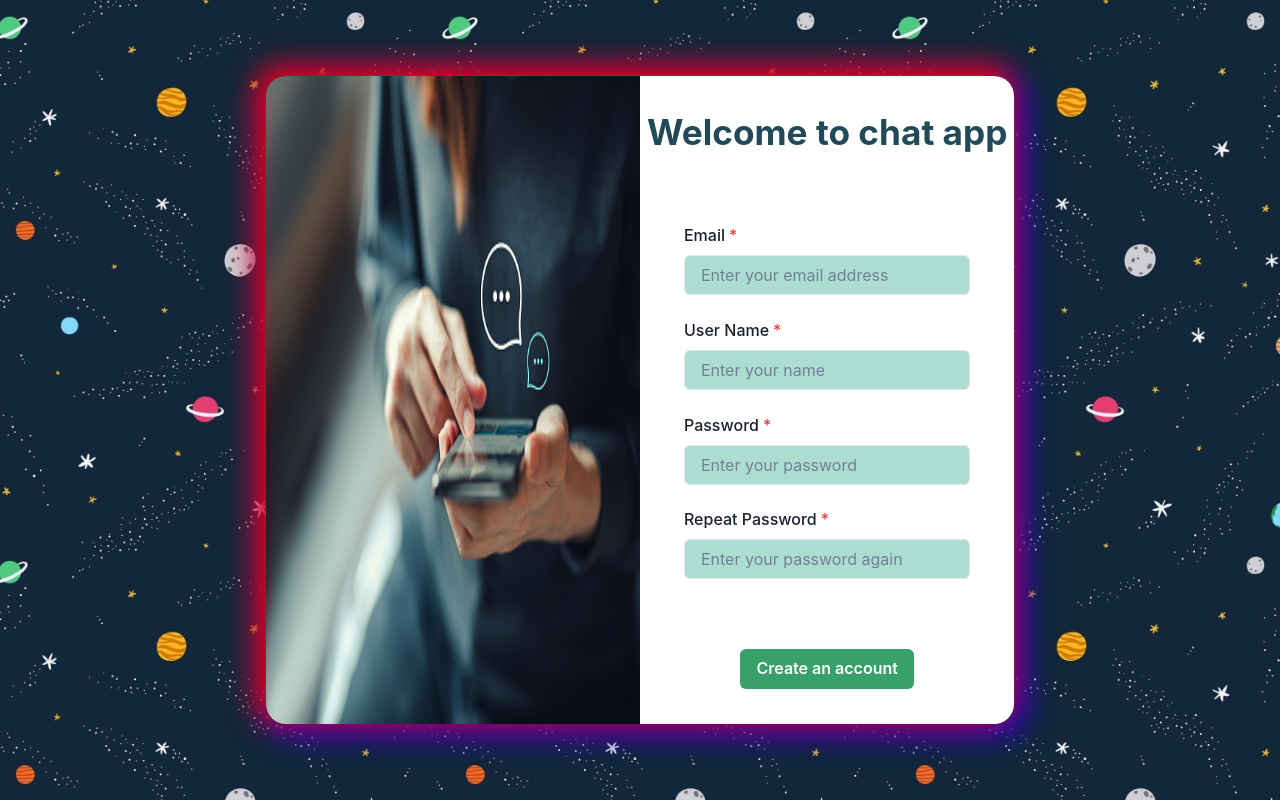
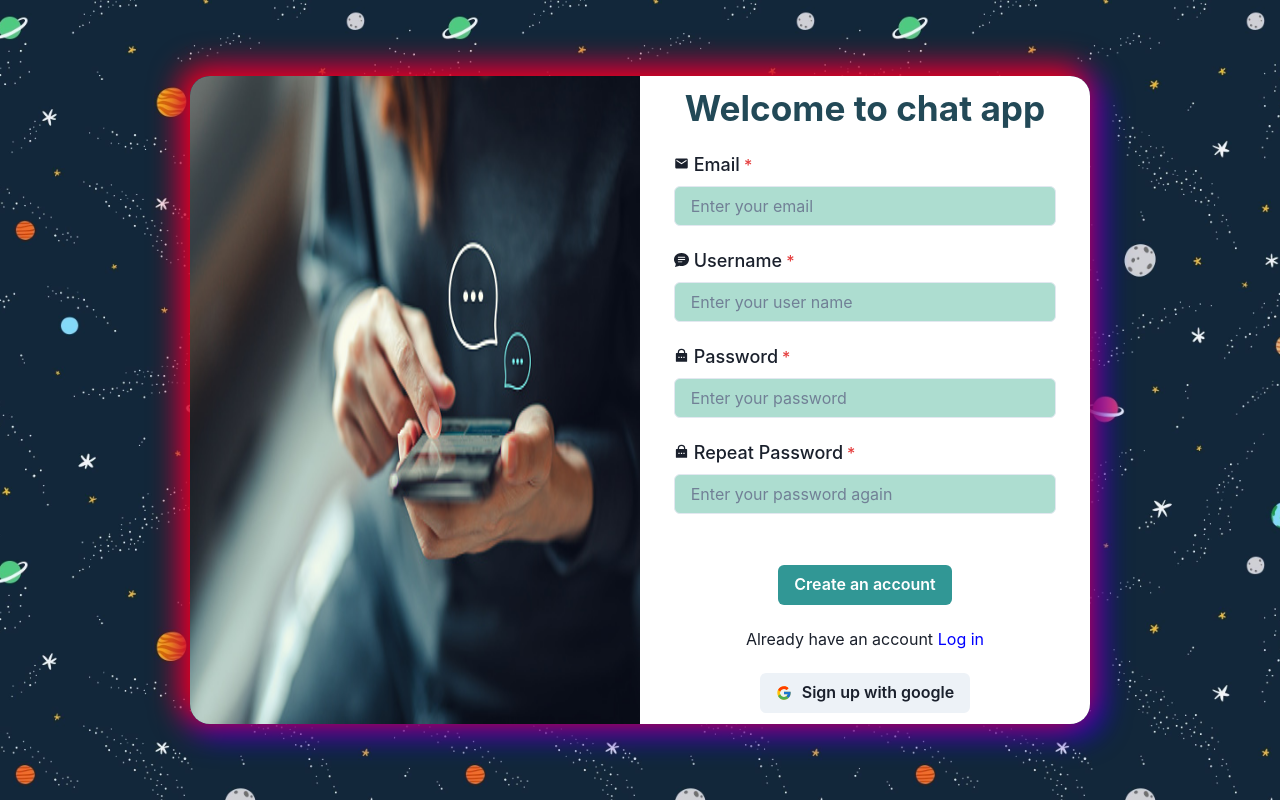
Before and after one commit to moinur-rahman/NetworkNexus_client, a Next.js app in the folder client/: page /registration in a window 1280 px wide. Built offline with nearby package versions, Linux system fonts and the light colour scheme.

Commit message:
React hook form added and form design

```diff
--- a/client/package.json
+++ b/client/package.json
@@ -15,7 +15,9 @@
     "framer-motion": "^7.5.3",
     "next": "12.3.1",
     "react": "18.2.0",
-    "react-dom": "18.2.0"
+    "react-dom": "18.2.0",
+    "react-hook-form": "^7.37.0",
+    "react-icons": "^4.6.0"
   },
   "devDependencies": {
     "@types/node": "18.8.3",
--- a/client/src/components/RegistrationPage/ImageBox.tsx
+++ b/client/src/components/RegistrationPage/ImageBox.tsx
@@ -3,8 +3,8 @@ import { Box } from "@chakra-ui/react";
 
 const ImageBox: React.FC = () => {
   return (
-    <Box width={"50%"} height={"100%"} position={"relative"} display={{base:"none",md:"inherit"}}>
-      <Image src={"/images/chat.jpg"} alt={"chat-image"} layout={"fill"} />
+    <Box width={"50%"} height={"100%"} position={"relative"} display={{base:"none",form:"inherit"}}>
+      <Image src={"/images/chat.jpg"} alt={"chat-image"} layout={"fill"}/>
     </Box>
   );
 };
--- a/client/src/components/RegistrationPage/InputBox.tsx
+++ /dev/null
@@ -1,24 +0,0 @@
-import { FormControl, FormLabel, Input } from "@chakra-ui/react";
-
-type InputBoxProps = {
-    labelName: string,
-    inputName: string,
-    inputType: "email" | "password" | "text",
-    inputPlaceHolder:string
-};
-
-const InputBox: React.FC<InputBoxProps> = ({
-    labelName,
-    inputName,
-    inputType,
-    inputPlaceHolder
-}) => {
-    return (
-        <FormControl width={"85%"} isRequired>
-            <FormLabel>{labelName}</FormLabel>
-            <Input name={inputName} type={inputType} backgroundColor={"#ADDDD0"} placeholder={inputPlaceHolder}/>
-        </FormControl>
-    );
-};
-
-export default InputBox;
--- a/client/src/components/RegistrationPage/RegistrationContainer.tsx
+++ b/client/src/components/RegistrationPage/RegistrationContainer.tsx
@@ -6,7 +6,7 @@ const RegistrationContainer: React.FC = () => {
   return (
     <Center width={"90%"} height={"90%"}>
       <Flex
-        width={{ base: "100%", lg: "65%" }}
+        width={{ base: "500px", form: "900px" }}
         height={"90%"}
         borderRadius={"20px"}
         overflow={"hidden"}
--- a/client/src/components/RegistrationPage/RegistrationForm.tsx
+++ b/client/src/components/RegistrationPage/RegistrationForm.tsx
@@ -1,48 +1,153 @@
-import { Button, Center, Heading } from "@chakra-ui/react";
-import InputBox from "./InputBox";
+import Link from "next/link";
+import {
+  Button,
+  Center,
+  FormControl,
+  FormLabel,
+  Heading,
+  Input,
+  Text,
+} from "@chakra-ui/react";
+import { SubmitHandler, useForm } from "react-hook-form";
+import { MdEmail } from "react-icons/md";
+import { RiLockPasswordFill } from "react-icons/ri";
+import { BsFillChatTextFill } from "react-icons/bs";
+import { FcGoogle } from "react-icons/fc";
+
+type FormValues = {
+  email: string;
+  name: string;
+  password: string;
+  repeatPassword: string;
+};
 
 const RegistrationForm: React.FC = () => {
+  const { register, handleSubmit } = useForm<FormValues>();
+
+  const onSubmit: SubmitHandler<FormValues> = (data) => console.log(data);
+
   return (
     <Center
       background={"white"}
-      width={{base:"100%",md:"50%"}}
+      width={{ base: "100%", form: "50%" }}
       height={"100%"}
       flexDirection={"column"}
       justifyContent={"space-around"}
     >
-      <Heading color={"#224957"} fontSize={{md:"1.8rem",lg:"2.2rem"}}>Welcome to chat app</Heading>
+      <Heading color={"#224957"} fontSize={{ md: "1.8rem", lg: "2.2rem" }}>
+        Welcome to chat app
+      </Heading>
+      <form
+        style={{ height: "70%", width: "100%" }}
+        onSubmit={handleSubmit(onSubmit)}
+      >
         <Center
+          width={"100%"}
+          height={"100%"}
           flexDirection={"column"}
-        width={"90%"}
-        height={"55%"}
           justifyContent={"space-between"}
         >
-        <InputBox
-          labelName={"Email"}
-          inputName={"email"}
-          inputType={"email"}
-          inputPlaceHolder={"Enter your email address"}
+          <Center
+            width={"100%"}
+            height={"80%"}
+            flexDirection={"column"}
+            justifyContent={"space-between"}
+          >
+            <FormControl width={"85%"} isRequired>
+              <FormLabel>
+                <Text
+                  display={"inline-block"}
+                  marginRight={"5px"}
+                  fontSize={"15px"}
+                >
+                  <MdEmail />
+                </Text>
+                <Text display={"inline-block"} fontSize={"18px"}>
+                  Email
+                </Text>
+              </FormLabel>
+              <Input
+                {...register("email")}
+                type={"email"}
+                backgroundColor={"#ADDDD0"}
+                placeholder={"Enter your email"}
               />
-        <InputBox
-          labelName={"User Name"}
-          inputName={"name"}
-          inputType={"text"}
-          inputPlaceHolder={"Enter your name"}
+            </FormControl>
+            <FormControl width={"85%"} isRequired>
+              <FormLabel>
+                <Text
+                  display={"inline-block"}
+                  marginRight={"5px"}
+                  fontSize={"15px"}
+                >
+                  <BsFillChatTextFill />
+                </Text>
+                <Text display={"inline-block"} fontSize={"18px"}>
+                  Username
+                </Text>
+              </FormLabel>
+              <Input
+                {...register("name")}
+                type={"text"}
+                backgroundColor={"#ADDDD0"}
+                placeholder={"Enter your user name"}
               />
-        <InputBox
-          labelName={"Password"}
-          inputName={"password"}
-          inputType={"password"}
-          inputPlaceHolder={"Enter your password"}
+            </FormControl>
+            <FormControl width={"85%"} isRequired>
+              <FormLabel>
+                <Text
+                  display={"inline-block"}
+                  marginRight={"5px"}
+                  fontSize={"15px"}
+                >
+                  <RiLockPasswordFill />
+                </Text>
+                <Text display={"inline-block"} fontSize={"18px"}>
+                  Password
+                </Text>
+              </FormLabel>
+              <Input
+                {...register("password")}
+                type={"password"}
+                backgroundColor={"#ADDDD0"}
+                placeholder={"Enter your password"}
               />
-        <InputBox
-          labelName={"Repeat Password"}
-          inputName={"repeatPassword"}
-          inputType={"password"}
-          inputPlaceHolder={"Enter your password again"}
+            </FormControl>
+            <FormControl width={"85%"} isRequired>
+              <FormLabel>
+                <Text
+                  display={"inline-block"}
+                  marginRight={"5px"}
+                  fontSize={"15px"}
+                >
+                  <RiLockPasswordFill />
+                </Text>
+                <Text display={"inline-block"} fontSize={"18px"}>
+                  Repeat Password
+                </Text>
+              </FormLabel>
+              <Input
+                {...register("repeatPassword")}
+                type={"password"}
+                backgroundColor={"#ADDDD0"}
+                placeholder={"Enter your password again"}
               />
+            </FormControl>
           </Center>
-      <Button colorScheme={"green"}>Create an account</Button>
+          <Button colorScheme={"teal"} type="submit">
+            Create an account
+          </Button>
+        </Center>
+      </form>
+      <Center width={"55%"} justifyContent={"space-evenly"}>
+        Already have an account{" "}
+        <Link href={"/login"}>
+          <Text color={"blue"}>Log in</Text>
+        </Link>
+      </Center>
+      <Center>
+        <Button fontSize={"1rem"}><FcGoogle /> <Text marginLeft={"10px"}>Sign up with google</Text> </Button>
+      </Center>
     </Center>
   );
 };
--- /dev/null
+++ b/client/src/components/chakra-ui/theme.ts
@@ -0,0 +1,14 @@
+import { extendTheme } from "@chakra-ui/react";
+
+const breakpoints = {
+  sm: "320px",
+  md: "768px",
+  lg: "960px",
+  xl: "1200px",
+  "2xl": "1536px",
+  form: "900px",
+};
+
+const theme = extendTheme({ breakpoints });
+
+export default theme;
--- a/client/src/pages/_app.tsx
+++ b/client/src/pages/_app.tsx
@@ -1,9 +1,10 @@
 import type { AppProps } from "next/app";
 import { ChakraProvider } from "@chakra-ui/react";
+import theme from "../components/chakra-ui/theme";
 
 function MyApp({ Component, pageProps }: AppProps) {
   return (
-    <ChakraProvider>
+    <ChakraProvider theme={theme}>
       <Component {...pageProps} />
     </ChakraProvider>
   );
```
Also changed, not shown: 1 other file (tests, documents, lock files or other folders). Lines whose indentation alone changed are shown as unchanged.
